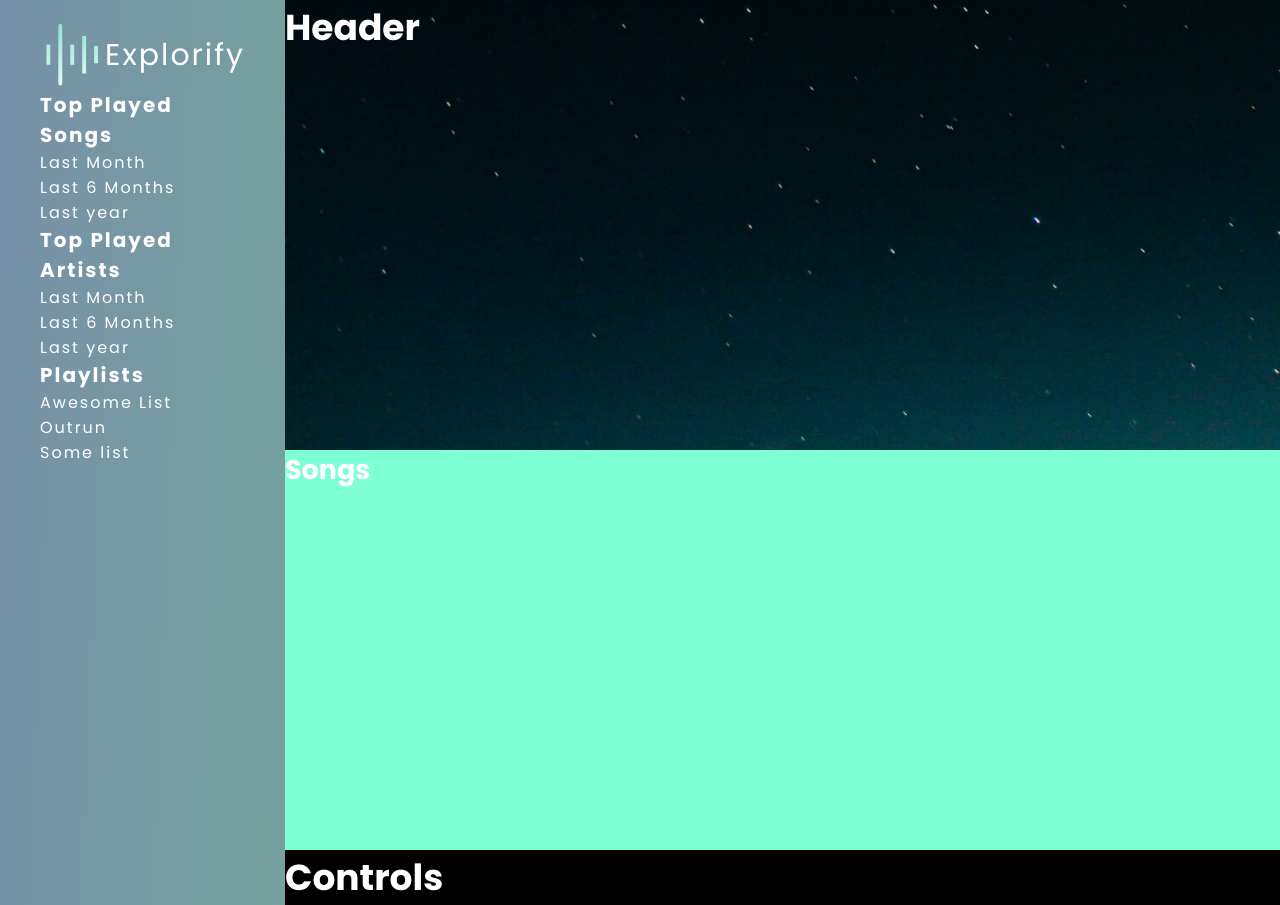
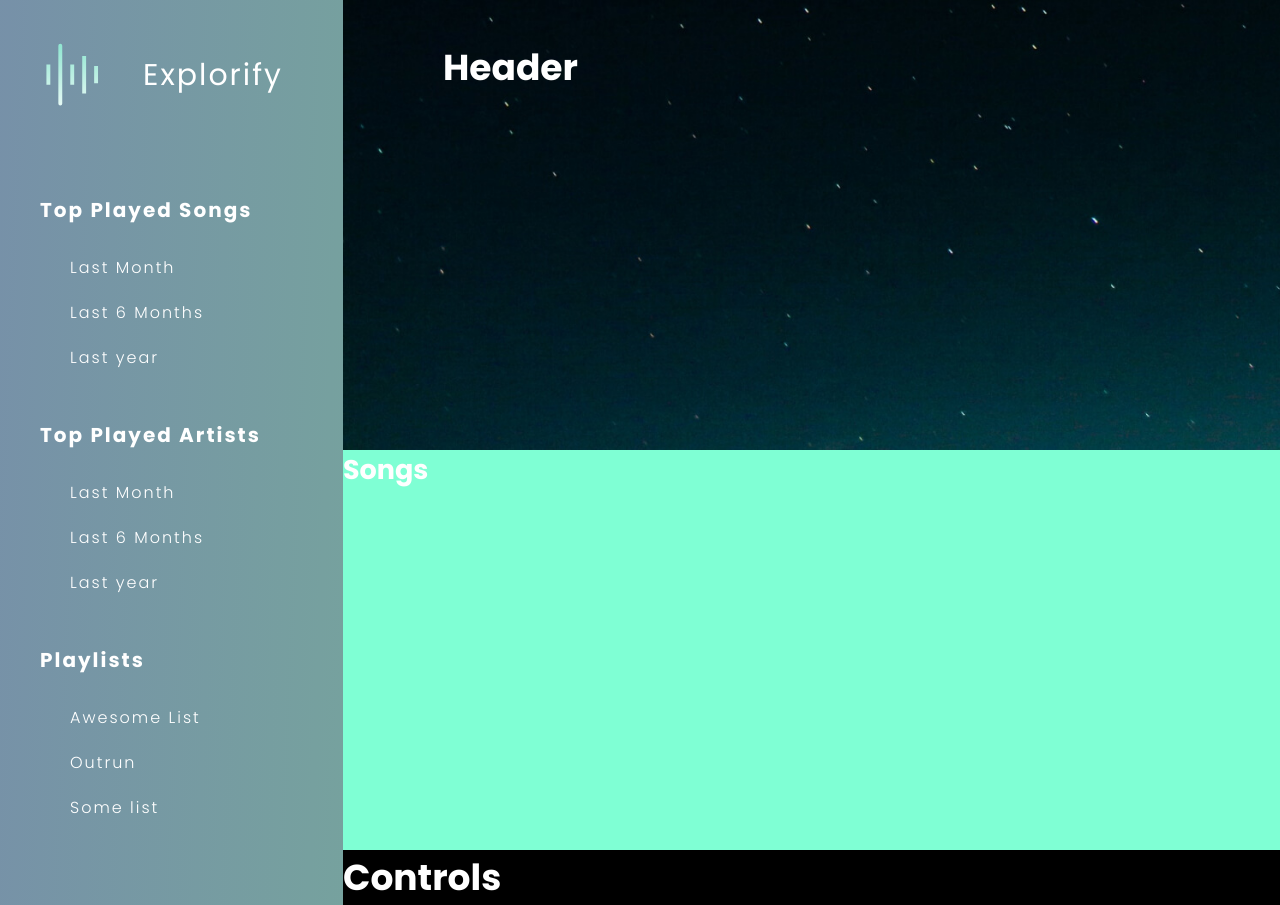
Before and after one commit to RichardVerbraak/Explorify, a React app in the folder frontend/: page / in a window 1280 px wide. Built offline with nearby package versions, Linux system fonts and the light colour scheme.

Commit message:
Added spacing between elements and renamed some of the classes to be simpler to read

```diff
--- a/frontend/src/pages/MainPage.js
+++ b/frontend/src/pages/MainPage.js
@@ -18,25 +18,31 @@ const MainPage = () => {
 				</div>
 
 				<div className='categories'>
-					<div className='categories__title'>
-						<h3 className='categories__category--title'>Top Played Songs</h3>
-						<p className='categories__category--time'>Last Month</p>
-						<p className='categories__category--time'>Last 6 Months</p>
-						<p className='categories__category--time'>Last year</p>
+					<div className='category'>
+						<h3 className='category__title'>Top Played Songs</h3>
+						<div className='category__options'>
+							<p className='category__options--option'>Last Month</p>
+							<p className='category__options--option'>Last 6 Months</p>
+							<p className='category__options--option'>Last year</p>
+						</div>
 					</div>
 
-					<div className='categories__category'>
-						<h3 className='categories__category--title'>Top Played Artists</h3>
-						<p className='categories__category--time'>Last Month</p>
-						<p className='categories__category--time'>Last 6 Months</p>
-						<p className='categories__category--time'>Last year</p>
+					<div className='category'>
+						<h3 className='category__title'>Top Played Artists</h3>
+						<div className='category__options'>
+							<p className='category__options--option'>Last Month</p>
+							<p className='category__options--option'>Last 6 Months</p>
+							<p className='category__options--option'>Last year</p>
+						</div>
 					</div>
 
-					<div className='categories__category'>
-						<h3 className='categories__category--title'>Playlists</h3>
-						<p className='categories__category--time'>Awesome List</p>
-						<p className='categories__category--time'>Outrun</p>
-						<p className='categories__category--time'>Some list</p>
+					<div className='category'>
+						<h3 className='category__title'>Playlists</h3>
+						<div className='category__options'>
+							<p className='category__options--option'>Awesome List</p>
+							<p className='category__options--option'>Outrun</p>
+							<p className='category__options--option'>Some list</p>
+						</div>
 					</div>
 				</div>
 			</div>
--- a/frontend/src/sass/components/_sidebar.scss
+++ b/frontend/src/sass/components/_sidebar.scss
@@ -9,40 +9,20 @@
 	flex-direction: column;
 
 	grid-area: sidebar;
-	padding: 2rem 4rem 4rem 4rem;
-}
-
-// Add them under sidebar? sidebar__categories?
-.categories {
-	display: flex;
-	flex-direction: column;
-
-	&__category {
-		&--title {
-			font-weight: $font-bold;
-			font-size: 2rem;
-			letter-spacing: $letter-spacing;
-		}
-
-		&--time {
-			font-weight: $font-regular;
-			font-size: $font-small;
-			letter-spacing: $letter-spacing;
-		}
-
-		&:first-child {
-			color: #91e6d1;
-		}
-	}
+	padding: 4rem 6rem 4rem 4rem;
 }
 
 .logo-box {
 	display: flex;
 	align-items: center;
 
+	margin-bottom: 6.5rem;
+
 	&__logo {
 		height: 70px;
 		width: 65px;
+
+		margin-right: 3.8rem;
 	}
 
 	&__title {
@@ -51,3 +31,36 @@
 		letter-spacing: $letter-spacing;
 	}
 }
+
+// Add them under sidebar? sidebar__categories?
+.categories {
+	display: flex;
+	flex-direction: column;
+}
+
+// Use flex spacing instead of padding later incase playlists get added etc.
+// Also make a scrollbar on the right side
+.category {
+	padding-top: 2rem;
+	padding-bottom: 2rem;
+
+	&__title {
+		font-weight: $font-bold;
+		font-size: 2rem;
+		letter-spacing: $letter-spacing;
+		margin-bottom: 2rem;
+	}
+
+	&__options {
+		padding-left: 3rem;
+
+		&--option {
+			font-weight: $font-light;
+			font-size: $font-small;
+			letter-spacing: $letter-spacing;
+
+			padding-top: 1rem;
+			padding-bottom: 1rem;
+		}
+	}
+}
--- a/frontend/src/sass/layout/_header.scss
+++ b/frontend/src/sass/layout/_header.scss
@@ -1,7 +1,10 @@
 .header {
+	grid-area: header;
+
 	background: url('../assets/Star\ BG\ Compressed.jpg');
 	background-repeat: no-repeat;
 	background-position: bottom left;
 	background-size: cover;
-	grid-area: header;
+
+	padding: 4rem 10rem;
 }
```
